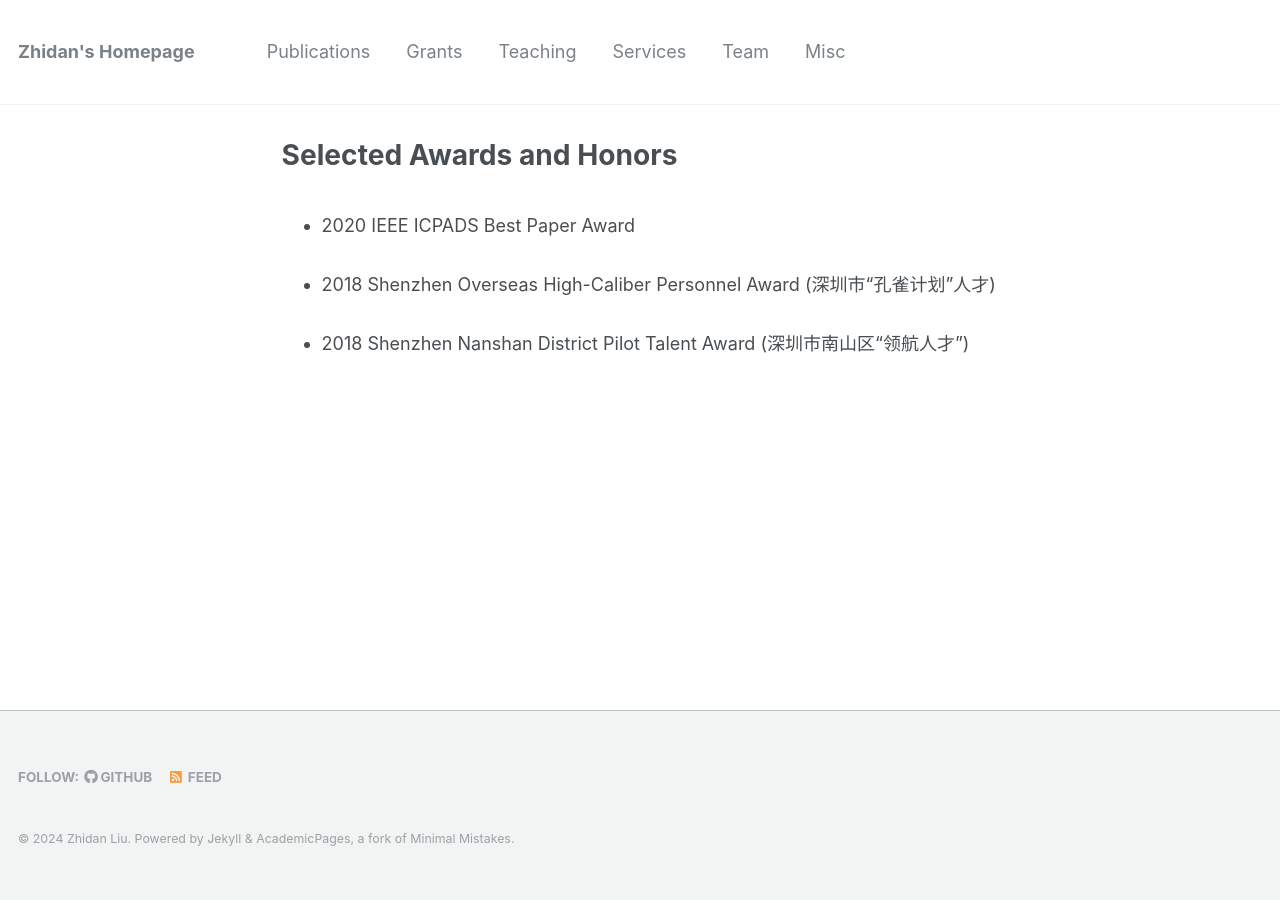
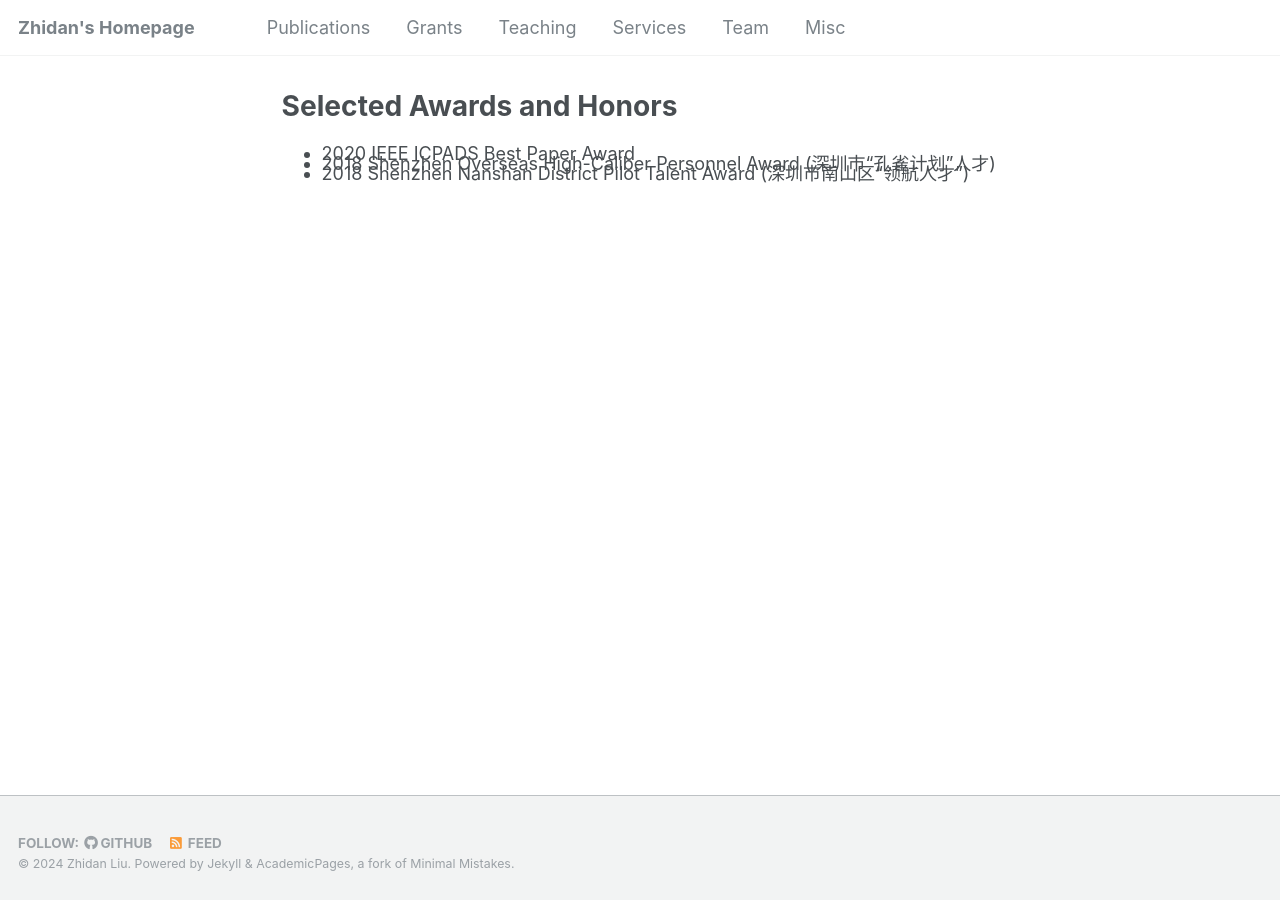
Before and after one commit to liuzhidan/liuzhidan.github.io, a Jekyll site: the page built from _pages/awards.md, in a window 1280 px wide. Built offline with Jekyll 4.4.1, drawn with Linux system fonts in a browser that asks for light colours.

Commit message:
line-height

```diff
--- a/_sass/_base.scss
+++ b/_sass/_base.scss
@@ -13,7 +13,7 @@ body {
   padding-bottom: 9em;
   color: $text-color;
   font-family: $global-font-family;
-  line-height: 50px; // original 1.5;
+  line-height: 1.35px; // original 1.5;
 
   &.overflow--hidden {
     /* when primary navigation is visible, the content in the background won't scroll */
```
